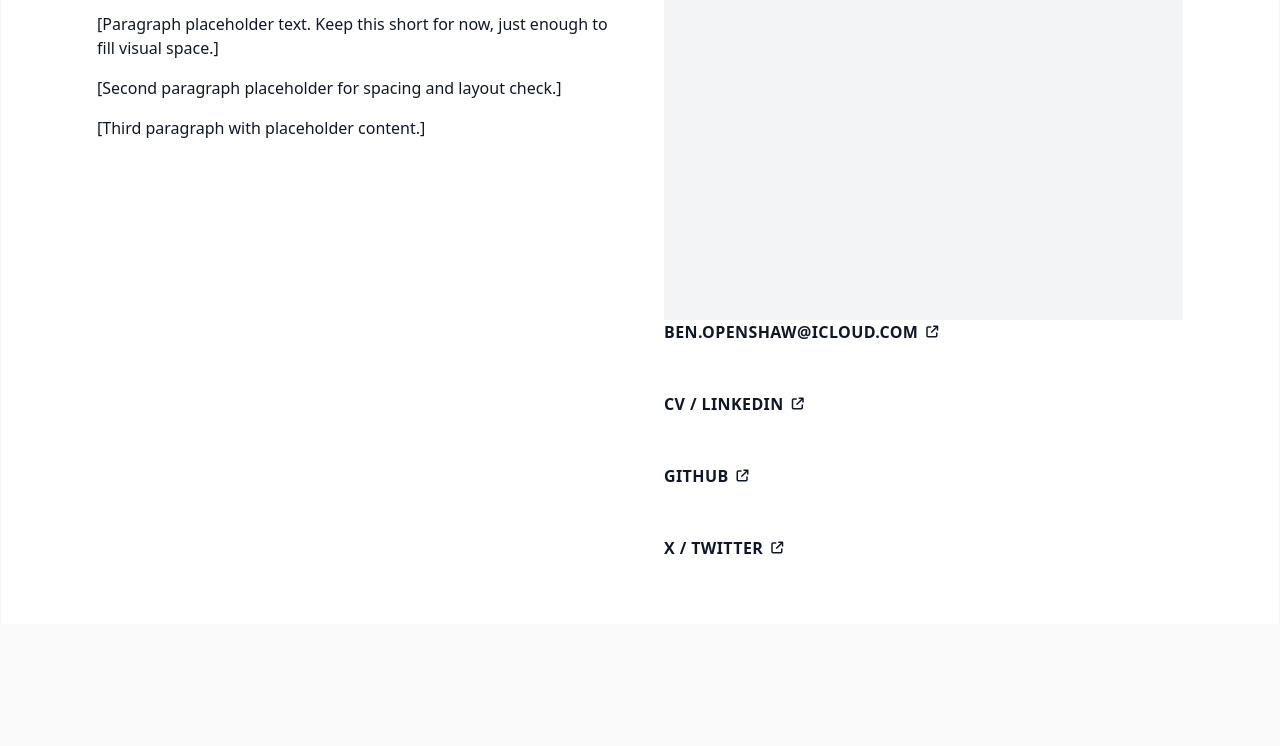
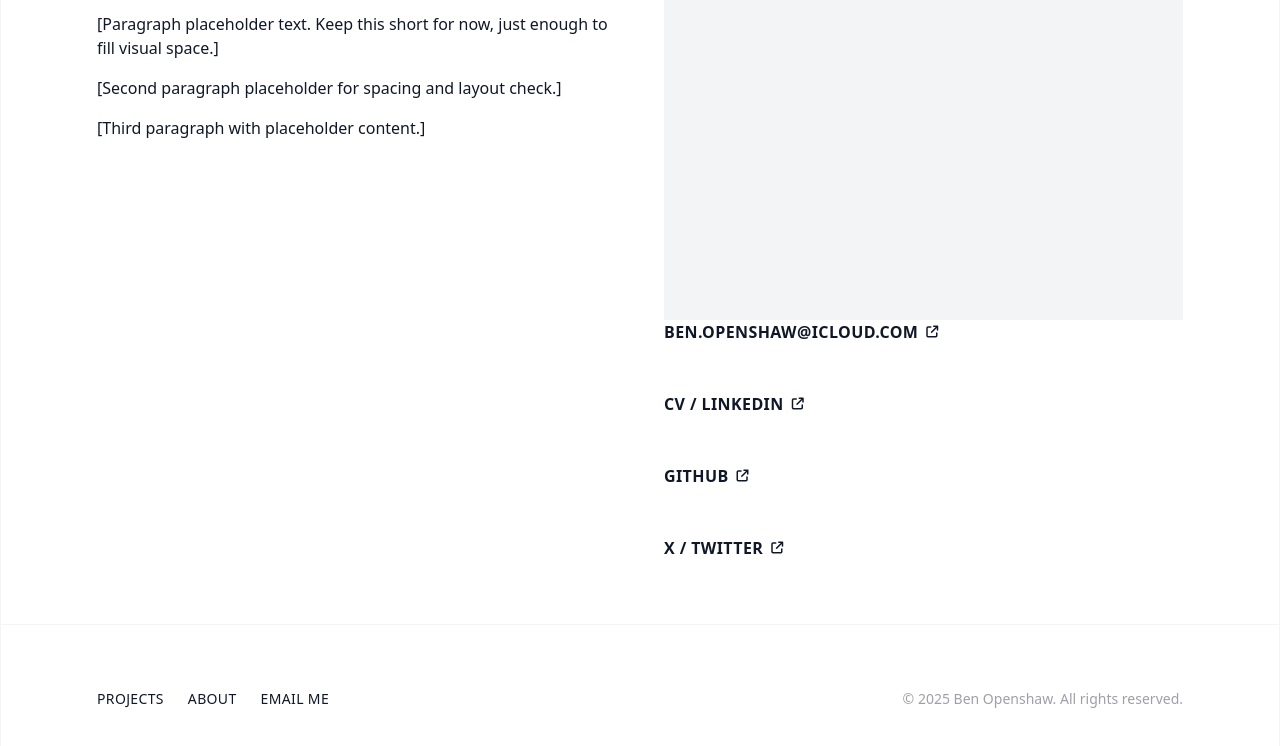
Before and after one commit to bopensh/Portfolio, a website: page about.html in a window 1280 px wide. Shown: the part 208-954 px from the top of the page. Before the commit the page ends 832 px from the top, so only its background shows below. Drawn offline with nearby package versions, Linux system fonts and the light colour scheme; files that its build step writes are made by us from their sources.

Commit message:
Linked index.html to about.html
Linked index.html to about.html

```diff
--- a/about.html
+++ b/about.html
@@ -10,18 +10,17 @@
 </head>
 <body class="bg-zinc-50 text-gray-900 antialiased">
     <div class="bg-white mx-auto max-w-7xl border-l border-r border-zinc-100">
-
-      <!-- Header Section -->
+        <!-- Header Section -->
       <header class="relative top-0 z-50 w-full">
         <div class="mx-auto max-w-7xl px-4 md:px-10 lg:px-24 py-4 flex justify-between items-center">
-          <div class="flex justify-between items-center">
+          <a href="./index.html"  class="flex justify-between items-center">
             <img src="/src/assets/images/Ben_portfolio_avatar-min.jpg" alt="Portfolio image of Ben Openshaw" class="h-12 w-12 rounded-full object-cover bg-white/90 p-0.5 shadow-lg ring-1 shadow-zinc-800/5 ring-zinc-900/5 backdrop-blur-sm" />
-          </div>
+          </a>
 
           <!-- Desktop Nav -->
           <nav class="hidden md:flex space-x-7 text-sm font-medium tracking-wide">
             <a href="#projects" class="transition hover:text-teal-400 uppercase">Projects</a>
-            <a href="#about" class="transition hover:text-teal-400 uppercase">About</a>
+            <a href="./about.html" class="transition hover:text-teal-400 uppercase">About</a>
             <a href="#contact" class="flex items-center gap-2 transition hover:text-teal-400 uppercase">
               <span>Email Me</span>
               <i class="text-xs fa-solid fa-arrow-up-right-from-square"></i>
@@ -86,11 +85,24 @@
                 </div>
               </div>
             </div>
-
           </div>
-
         </div>
       </section>
 
-  </body>
+        <!-- Footer Section -->
+        <footer>
+        <div class="mx-auto w-full max-w-7xl px-4 md:px-10 lg:px-24 border-t border-zinc-100">
+            <div class="pt-16 pb-16">
+            <div class="flex flex-col items-center justify-between gap-6 md:flex-row">
+                <div class="flex flex-wrap justify-center gap-x-6 gap-y-1 text-sm font-medium tracking-wide">
+                    <a href="#" class="transition hover:text-teal-400 uppercase">Projects</a>
+                    <a href="#" class="transition hover:text-teal-400 uppercase">About</a>
+                    <a href="#" class="transition hover:text-teal-400 uppercase">Email Me</a>
+                </div>
+                <p class="text-sm text-zinc-400">© 2025 Ben Openshaw. All rights reserved.</p>
+            </div>
+            </div>
+        </div>
+        </footer>
+</body>
 </html>
```
